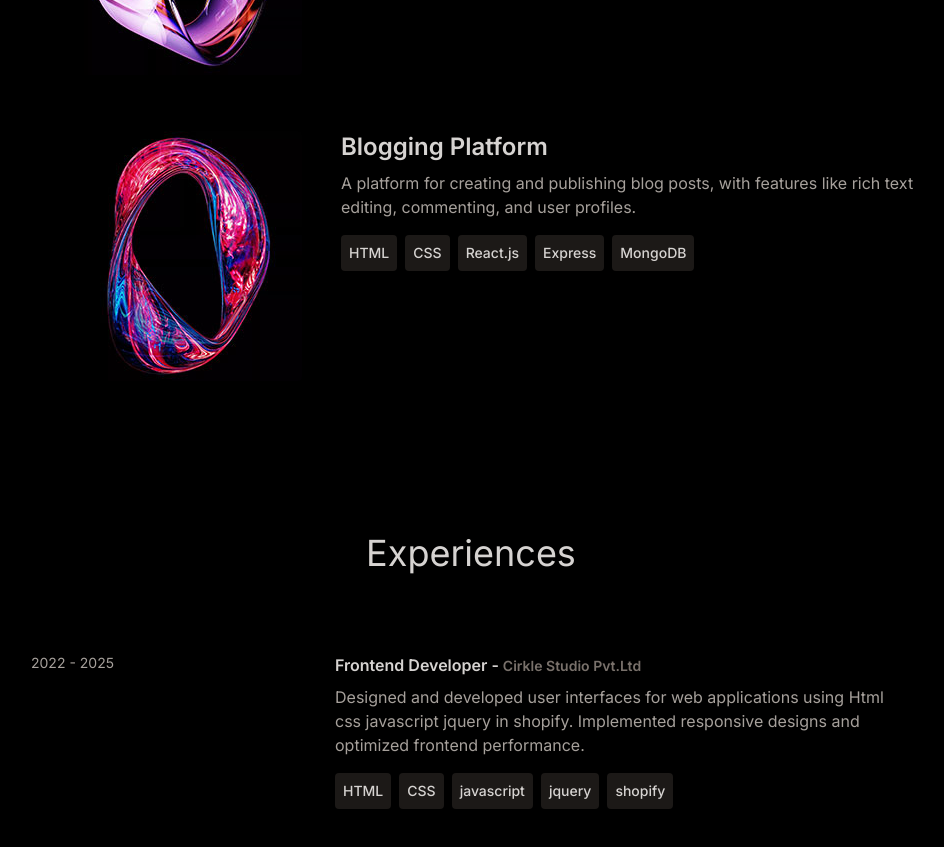
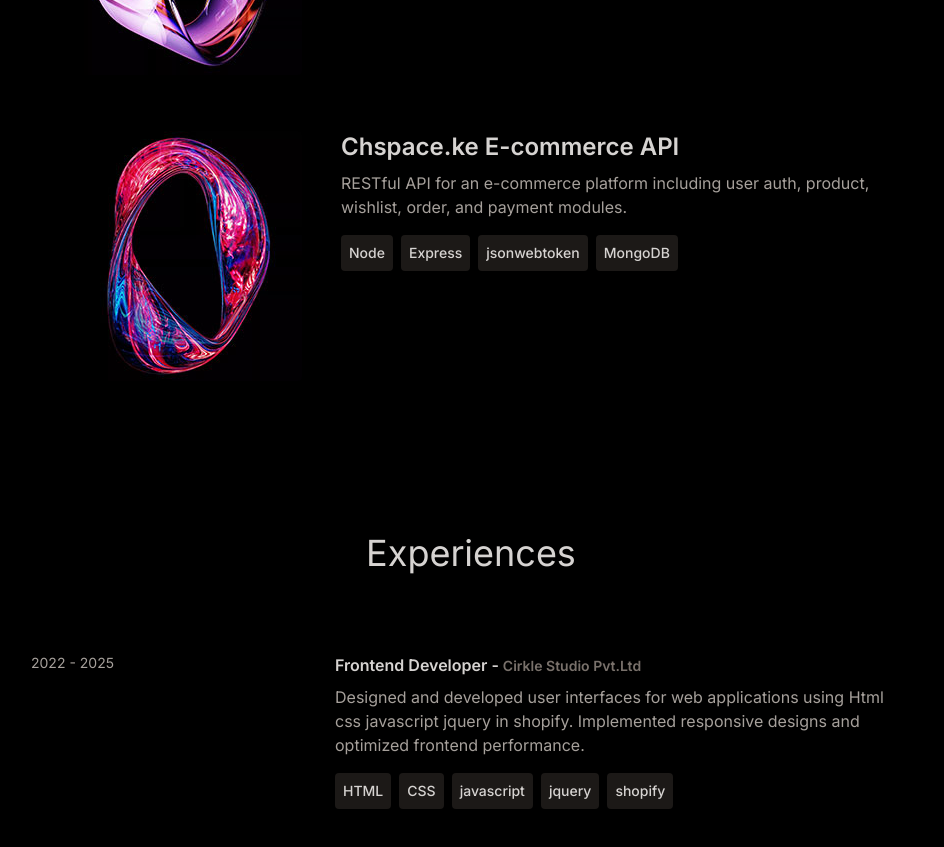
Before and after one commit to darsuprajapati/Portfolio, a React (Vite) app: page / in a window 1280 px wide. Shown: the part 2620-3467 px from the top of the page, without its empty margins (169-1113 px from the left). Built offline with nearby package versions, Linux system fonts and the light colour scheme.

Commit message:
link change

```diff
--- a/src/constants/index.js
+++ b/src/constants/index.js
@@ -43,12 +43,12 @@ export const PROJECTS = [
     link: "https://mail-mindr-auto.vercel.app",
   },
   {
-    title: "Blogging Platform",
+    title: "Chspace.ke E-commerce API",
     image: project4,
     description:
-      "A platform for creating and publishing blog posts, with features like rich text editing, commenting, and user profiles.",
-    technologies: ["HTML", "CSS", "React.js", "Express", "MongoDB"],
-    link: "https://your-blogging-demo-link.com",
+      "RESTful API for an e-commerce platform including user auth, product, wishlist, order, and payment modules.",
+    technologies: ["Node", "Express","jsonwebtoken","MongoDB",],
+    link: "https://chspace-ke-ecommers-api.vercel.app",
   },
 ];
 
```
